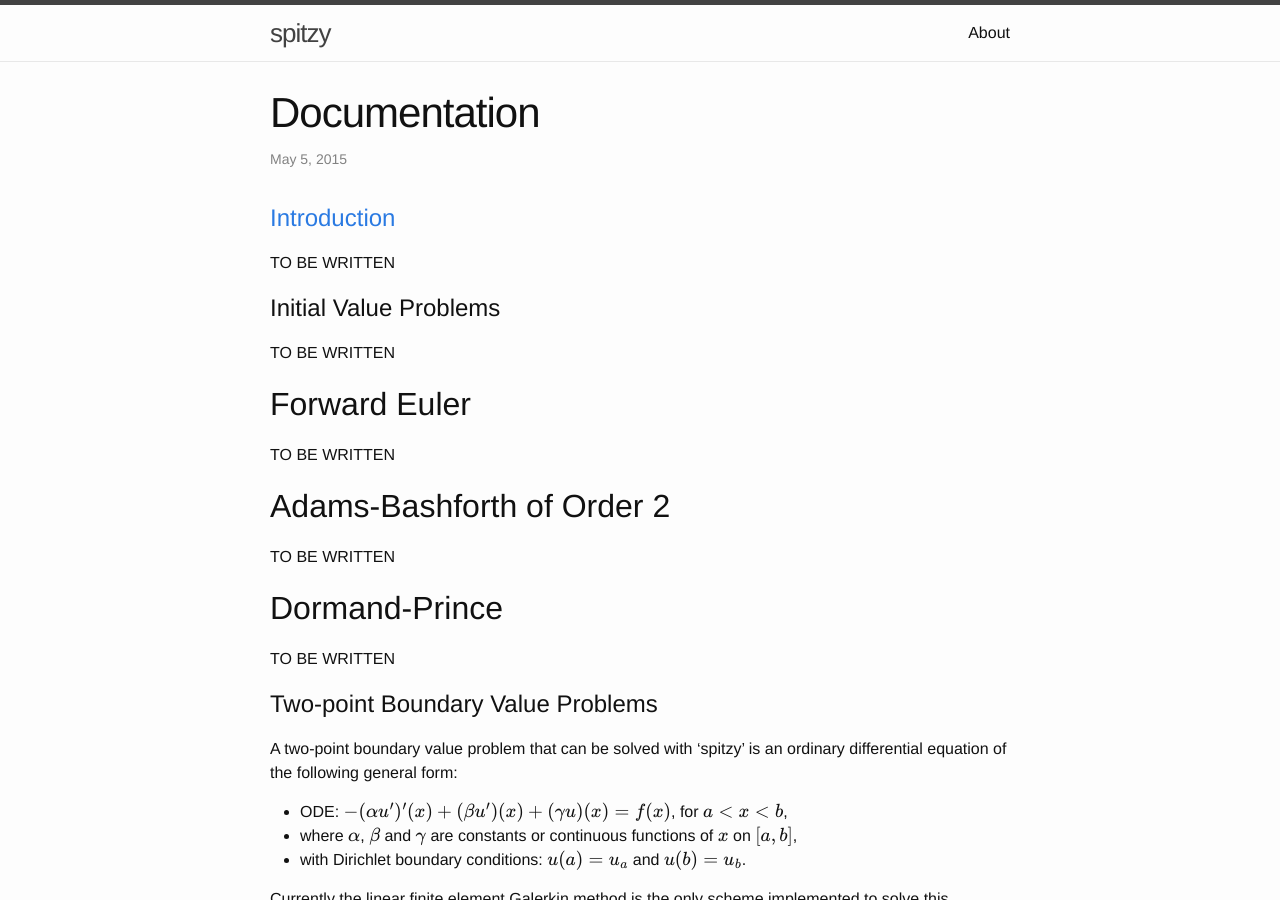
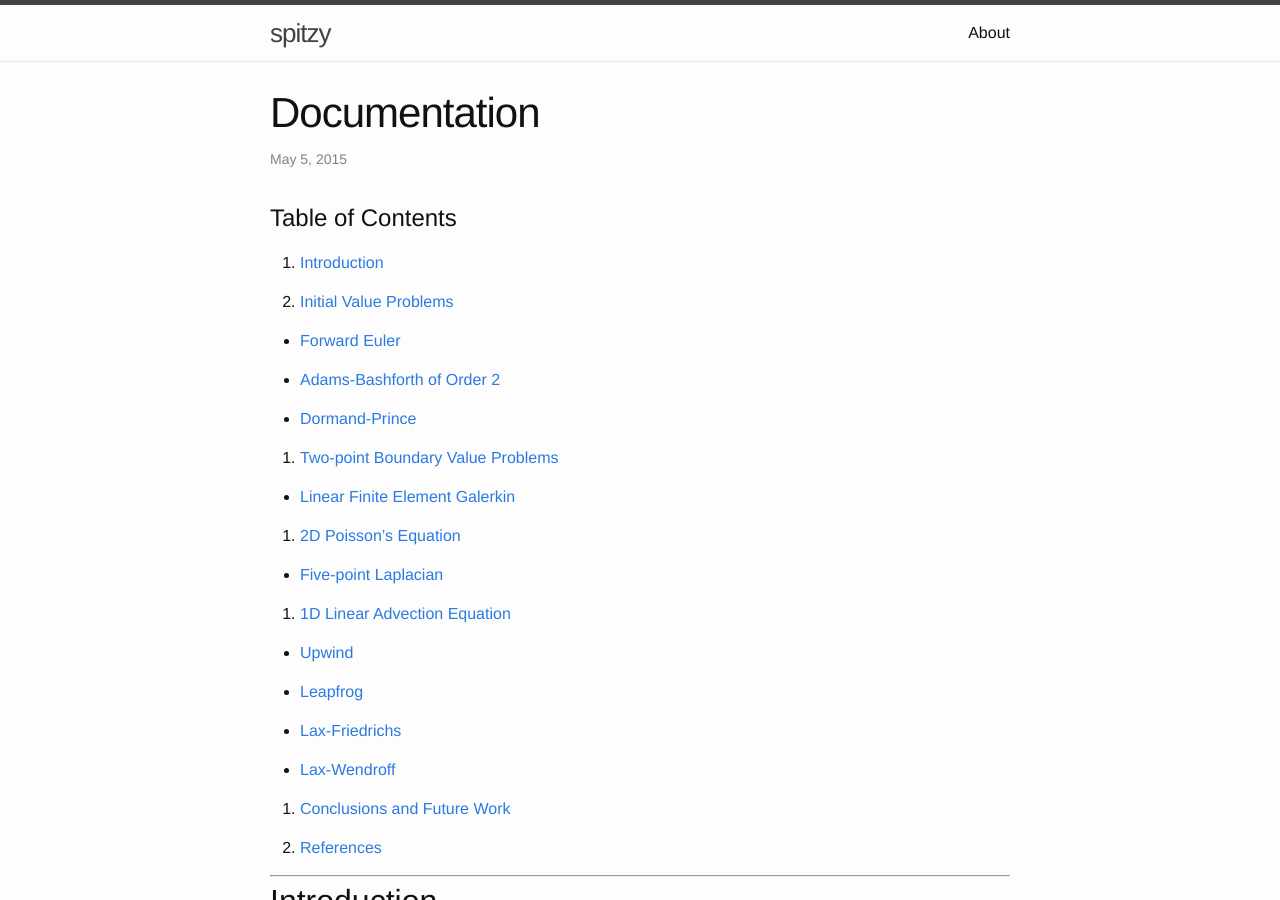
Before and after one commit to agisga/spitzy, a Jekyll site: the page built from _posts/2015-05-05-documentation.md, in a window 1280 px wide and 900 px high. Built offline with Jekyll 4.4.1, drawn with Linux system fonts in a browser that asks for light colours; Markdown is read by kramdown in place of the engine named in the settings; formulas are drawn with MathJax 3.

Commit message:
table of contents

```diff
--- a/_posts/2015-05-05-documentation.md
+++ b/_posts/2015-05-05-documentation.md
@@ -4,22 +4,64 @@ title:  "Documentation"
 date:   2015-05-05 13:10:08
 ---
 
-# [Introduction](https://github.com/agisga/spitzy/wiki/Introduction)
+# Table of Contents
+
+1. [Introduction](#introduction)
+
+2. [Initial Value Problems](#ivp)
+
+  * [Forward Euler](#euler)
+
+  * [Adams-Bashforth of Order 2](#ab2)
+
+  * [Dormand-Prince](#dopri)
+
+3. [Two-point Boundary Value Problems](#bvp)
+
+  * [Linear Finite Element Galerkin](#lin_fin_elt)
+
+4. [2D Poisson's Equation](#poissons_eq)
+
+  * [Five-point Laplacian](#five_pt)
+
+5. [1D Linear Advection Equation](#advection_eq)
+
+  * [Upwind](#upwind)
+
+  * [Leapfrog](#leapfrog)
+
+  * [Lax-Friedrichs](#lax_friedrichs)
+
+  * [Lax-Wendroff](#lax_wendroff)
+
+6. [Conclusions and Future Work](#conclusion)
+
+7. [References](#references)
+
+---------------------------------------------------
+
+<div id='introduction'/>
+##Introduction
 TO BE WRITTEN
 
-# Initial Value Problems
+<div id='ivp'/>
+##Initial Value Problems
 TO BE WRITTEN
 
-## Forward Euler
+<div id='euler'/>
+###Forward Euler
 TO BE WRITTEN
 
-## Adams-Bashforth of Order 2
+<div id='ab2'/>
+###Adams-Bashforth of Order 2
 TO BE WRITTEN
 
-## Dormand-Prince
+<div id='dopri'/>
+###Dormand-Prince
 TO BE WRITTEN
 
-# Two-point Boundary Value Problems
+<div id='bvp'/>
+##Two-point Boundary Value Problems
 
 A two-point boundary value problem that can be solved with 'spitzy' is an ordinary differential equation of the following general form:
 
@@ -29,9 +71,10 @@ A two-point boundary value problem that can be solved with 'spitzy' is an ordina
 
 Currently the linear finite element Galerkin method is the only scheme implemented to solve this problem.
 
-## Linear Finite Element Galerkin
+<div id='lin_fin_elt'/>
+### Linear Finite Element Galerkin
 
-### Background
+#### Background
 
 This section is largely based on section 12.4 in [QSS07]. The interested reader is referred there for a more rigorous presentation of what follows.
 
@@ -45,7 +88,7 @@ We are looking for a [weak solution](http://en.wikipedia.org/wiki/Weak_solution)
 $$\underset{[a,b]}{\int} \alpha u' v' dx + \underset{[a,b]}{\int} \beta u' v dx + \underset{[a,b]}{\int} \gamma u v dx = \underset{[a,b]}{\int} f v dx,$$
 for every $v$ in the so-called [test-function space](http://en.wikipedia.org/wiki/Distribution_%28mathematics%29#Test_functions_and_distributions) $V$, which basically contains functions that have square-integrable [distributional derivatives](http://en.wikipedia.org/wiki/Distribution_%28mathematics%29#Derivatives_of_distributions) and vanish on the boundary of the domain of the ODE. If $u$ is a solution to the original formulation of the ODE then it also satisfies to integral formulation. However, a solution $u$ of the integral equation might not be twice differentiable.
 
-#### Galerkin Method
+##### Galerkin Method
 
 The [Galerkin method](http://en.wikipedia.org/wiki/Galerkin_method) approximates $V$ with a finite dimensional functional space $V\subscript{h}$, which leads to a finite number of test functions $v$ that need to be tested against $u$ with the above integral equation. We denote the basis functions of $V\subscript{h}$ by $\phi\subscript{1}, \phi\subscript{2}, \ldots, \phi\subscript{N}$. Moreover, if we assume that $u$ also lies in the space $V\subscript{h}$, then the problem reduces to a linear system
 $$A\vec{u} = \vec{f},$$
@@ -56,7 +99,7 @@ $$f\subscript{i} = \underset{[a,b]}{\int} \alpha f' \phi\subscript{i}' dx + \und
 
 The structure of $A$ and the degree of accuracy of the numerical solution depends on the form of the basis functions $\phi\subscript{1}, \phi\subscript{2}, \ldots, \phi\subscript{N}$, that is, on the choice of $V\subscript{h}$.
 
-#### Finite Element Method
+##### Finite Element Method
 
 The [finite element method](http://en.wikipedia.org/wiki/Finite_element_method) chooses $V_h$ to be the space of continuous piecewise polynomials which are defined on subintervals of $[a, b]$ and vanish at $a$ and $b$.
 
@@ -65,7 +108,7 @@ Given an equally spaced grid $a = x\subscript{0} < x\subscript{1} < \ldots < x\s
 
 ![Piecewise linear basis functions](/images/fin_elt_basis_func.svg?raw=true "Piecewise linear basis functions")
 
-### Implementation
+#### Implementation
 
 I have implemented the linear finite element Galerkin method in class `Bvp` in Ruby for my project [spitzy](https://github.com/agisga/spitzy). It takes as inputs the interval of $x$ values as well as the Dirichlet boundary conditions at the two edges of the interval, the desired number of equally spaced grid points on which the numerical solution will be evaluated, and the functions $\alpha(x)$, $\beta(x)$, $\gamma(x)$ and $f(x)$ as `Proc` objects (or as `Numeric` if the function is constant).
 
@@ -73,7 +116,7 @@ The linear finite element Galerkin method boils down to a linear system
 $A\vec{u} = \vec{f}$, where the matrix $A$ is tridiagonal. Currently, my Ruby implementation uses the `#solve` method from the `NMatrix` gem.
 However, the memory usage as well as the speed of the algorithm can be improved, as soon as pull request [#301](https://github.com/SciRuby/nmatrix/pull/301), which implements a `#solve_tridiagonal` method, is merged into the project.
 
-### Examples
+#### Examples
 
 Now let's look at some examples.
 
@@ -81,7 +124,7 @@ Now let's look at some examples.
 * where $\alpha$, $\beta$ and $\gamma$ are continuous functions of $x$ on $[a,b]$,
 * with Dirichlet boundary condition: $u(a) = u\subscript{a}$ and $u(b) = u\subscript{b}$. -->
 
-#### Constant coefficients
+##### Constant coefficients
 
 First we look at example, where $\alpha$, $\beta$ and $\gamma$ are constants independent of $x$:
 
@@ -103,7 +146,7 @@ We compare the obtained numerical to the exact solution by plotting both using t
 
 ![BVP example 1 plot](/images/bvp1.png?raw=true "BVP example 1 plot")
 
-#### Non-constant coefficients
+##### Non-constant coefficients
 
 Now, let's consider an example where $\alpha$, $\beta$, $\gamma$ and $f$ are all functions of $x$.
 
@@ -130,30 +173,38 @@ Again, we plot both, the numerical and the exact solution, and observe that they
 
 ![BVP example 2 plot](/images/bvp2.png?raw=true "BVP example 2 plot")
 
-# 2D Poisson's Equation
+<div id='poissons_eq'/>
+##2D Poisson's Equation
 TO BE WRITTEN
 
-## Five-point Laplacian
+<div id='five_pt'/>
+### Five-point Laplacian
+
+<div id='advection_eq'/>
+##1D Linear Advection Equation
 TO BE WRITTEN
 
-# 1D Linear Advection Equation
+<div id='upwind'/>
+### Upwind
 TO BE WRITTEN
 
-## Upwind
+<div id='leapfrog'/>
+### Leapfrog
 TO BE WRITTEN
 
-## Leapfrog
+<div id='lax_friedrichs'/>
+### Lax-Friedrichs
 TO BE WRITTEN
 
-## Lax-Friedrichs
+<div id='lax_wendroff'/>
+### Lax-Wendroff
 TO BE WRITTEN
 
-## Lax-Wendroff
+<div id='conclusion'/>
+##Conclusions and Future Work
 TO BE WRITTEN
 
-# Conclusions and Future Work
-TO BE WRITTEN
-
-# References
+<div id='references'/>
+##References
 
 - [QSS07] A. Quarteroni, R. Sacco, F. Saleri (2007) *Numerical Mathematics*, 2nd ed., Texts in Applied Mathematics. Springer.
```
